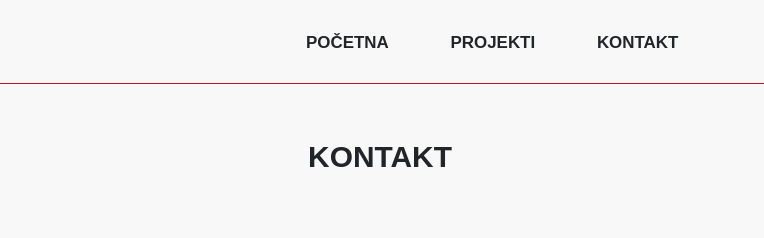
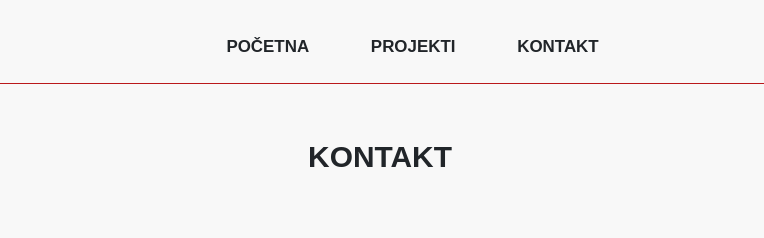
Before and after one commit to Din0993/gtp-sajt, a website: page kontakt/index.html in a window 1280 px wide. Shown: the top 238 px of the page, 516-1280 px from the left. Drawn offline with Linux system fonts and the light colour scheme.

Commit message:
Optimized mobile version of site

```diff
--- a/sass/_layout.scss
+++ b/sass/_layout.scss
@@ -66,6 +66,8 @@
       list-style: none;
       font-size: 1.7rem;
       align-items: center;
+      margin-top: 0.8rem;
+      margin-right: 8rem;
       @media only screen and (max-width: 970px) {
         margin: auto;
       }
```
Also changed, not shown: css/style.css.
